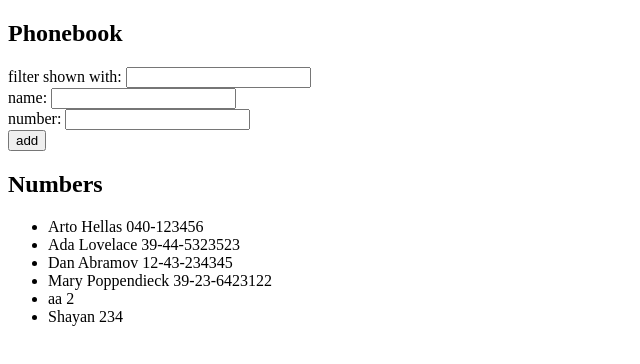
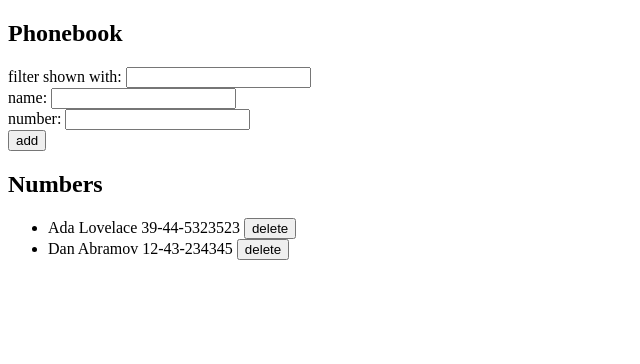
Before and after one commit to ishayankoo001/Fullstackopen, a React (Vite) app in the folder Part2/2.6-2.10/phonebook/: page / in a window 1280 px wide. Shown: the top 364 px of the page, without its empty margins (0-640 px from the left). Built offline with nearby package versions, Linux system fonts and the light colour scheme; data requests are answered from the project's data file.

Commit message:
Delete functionality added

```diff
--- a/Part2/2.6-2.10/phonebook/db.json
+++ b/Part2/2.6-2.10/phonebook/db.json
@@ -1,10 +1,5 @@
 {
   "persons": [
-    {
-      "name": "Arto Hellas",
-      "number": "040-123456",
-      "id": 1
-    },
     {
       "name": "Ada Lovelace",
       "number": "39-44-5323523",
@@ -14,21 +9,6 @@
       "name": "Dan Abramov",
       "number": "12-43-234345",
       "id": 3
-    },
-    {
-      "name": "Mary Poppendieck",
-      "number": "39-23-6423122",
-      "id": 4
-    },
-    {
-      "name": "aa",
-      "number": "2",
-      "id": 5
-    },
-    {
-      "name": "Shayan",
-      "number": "234",
-      "id": 6
     }
   ]
 }
--- a/Part2/2.6-2.10/phonebook/src/App.jsx
+++ b/Part2/2.6-2.10/phonebook/src/App.jsx
@@ -12,6 +12,9 @@ const App = () => {
       setPersons(response.data)
     })
   },[])
+  const handleDelete = () => {
+    console.log('delete')
+  }
 
 
   const handleInputChange = (event) => {
@@ -26,6 +29,14 @@ const App = () => {
     console.log(event.target.value)
     setNewNumber(event.target.value)
   }
+  const handleDeleteOf = (id) => {
+    const person = persons.find((person) => person.id === id)
+    if (window.confirm(`Delete ${person.name}?`)) {
+      personServices.deletePerson(id)
+      setPersons(persons.filter((person) => person.id !== id))
+    }
+  }
+
   const handleNameChange = (event) => {
     event.preventDefault()
     console.log(newName)
@@ -48,7 +59,7 @@ const App = () => {
       <h2>Phonebook</h2>
       <Filter filter={newFilter} handleFilterChange={handleFilterChange} />
       <PersonForm newName={newName} handleInputChange={handleInputChange} newNumber={newNumber} handleNumberInputChange={handleNumberInputChange} handleNameChange={handleNameChange} />
-      <Persons filteredPersons={filteredPersons} />
+      <Persons filteredPersons={filteredPersons} handleDelete={handleDelete}  handleDeleteOf={handleDeleteOf}/>
     </div>
   )
 }
--- /dev/null
+++ b/Part2/2.6-2.10/phonebook/src/DeleteButton.jsx
@@ -0,0 +1,6 @@
+const DeleteButton = ({handleDelete})=>{
+    return(
+        <button onClick={handleDelete}>delete</button>
+    )
+}
+export default DeleteButton;
--- a/Part2/2.6-2.10/phonebook/src/Persons.jsx
+++ b/Part2/2.6-2.10/phonebook/src/Persons.jsx
@@ -1,10 +1,19 @@
-const Persons=({filteredPersons})=>{
-    return(
+import DeleteButton from "./DeleteButton"
+
+const Persons = ({ filteredPersons, handleDeleteOf}) => {
+
+  return (
     <>
       <h2>Numbers</h2>
       <ul>
         {filteredPersons.map((person) => (
-            <li key={person.name}>{person.name} {person.number}</li>
+
+
+            <li key={person.name}>{person.name} {person.number}{" "}
+               <DeleteButton handleDelete={()=>handleDeleteOf(person.id)}/>
+            </li>
+
+
         ))}
       </ul>
     </>
--- a/Part2/2.6-2.10/phonebook/src/services/persons.js
+++ b/Part2/2.6-2.10/phonebook/src/services/persons.js
@@ -12,9 +12,13 @@ const create = newObject => {
 const update = (id, newObject) => {
   return axios.put(`${baseUrl}/${id}`, newObject)
 }
+const deletePerson = (id) => {
+    return axios.delete(`${baseUrl}/${id}`)
+    }
 
 export default {
   getAll: getAll,
   create: create,
-  update: update
+  update: update ,
+  deletePerson: deletePerson
 }
```
Lines whose indentation alone changed are shown as unchanged.
